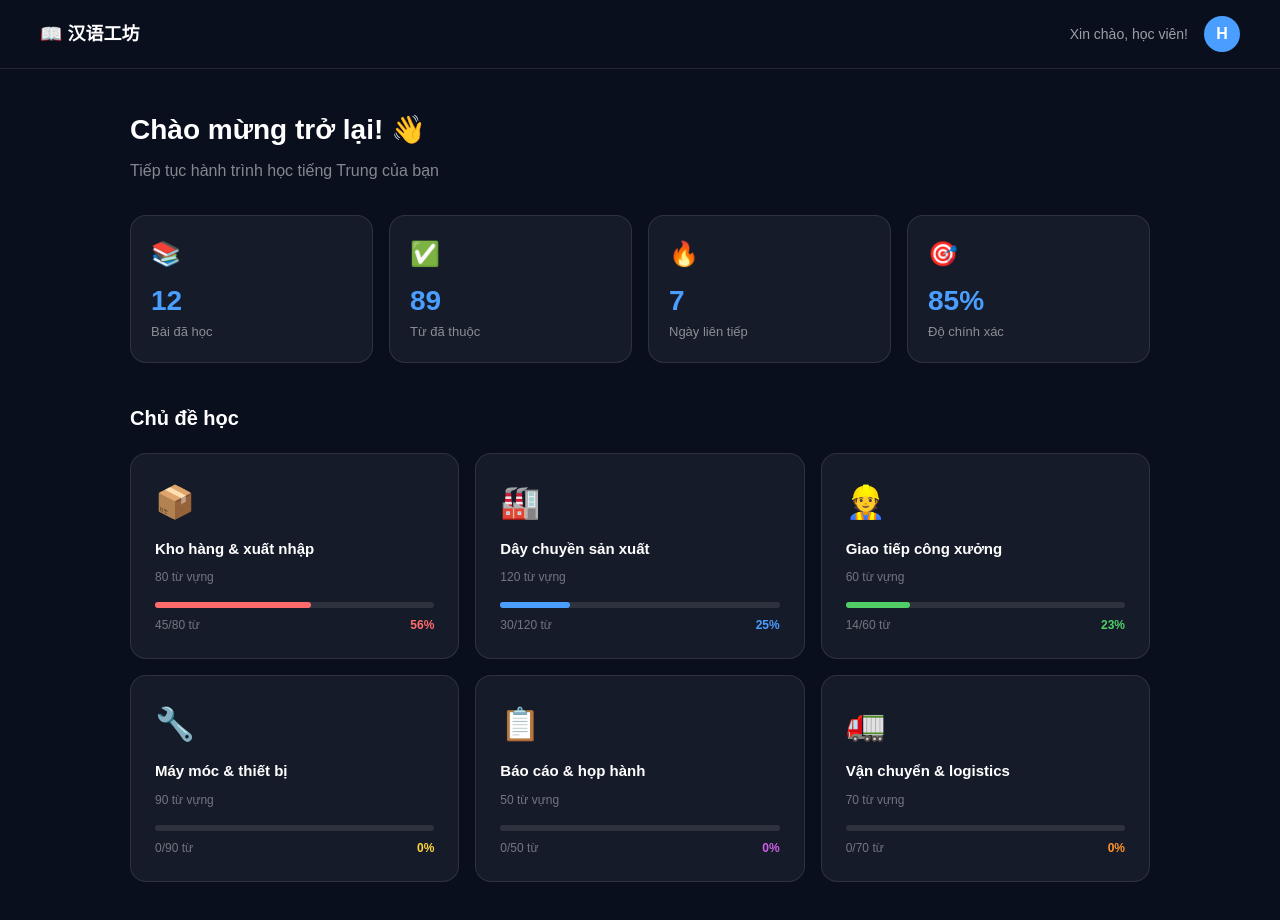
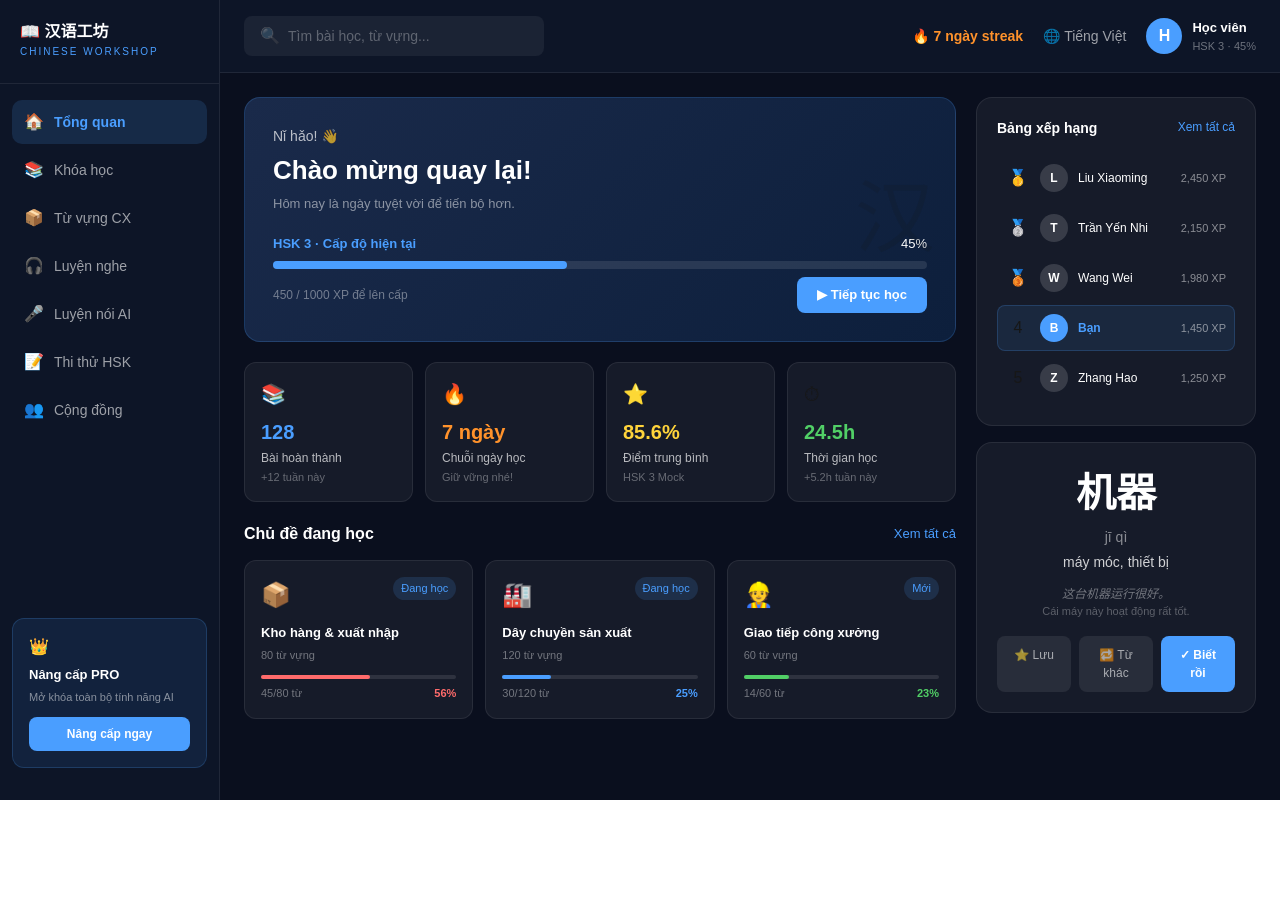
Before and after one commit to phuthanhn39-boop/chinese-factory-app, a Next.js app: page /dashboard in a window 1280 px wide. After the commit the page ends 800 px from the top, so only its background shows below. Built offline with nearby package versions, Linux system fonts and the light colour scheme.

Commit message:
improve dashboard UI

```diff
--- a/app/dashboard/page.tsx
+++ b/app/dashboard/page.tsx
@@ -1,58 +1,156 @@
 export default function Dashboard() {
   return (
-    <div style={{minHeight: '100vh', background: '#0a0f1e', fontFamily: 'sans-serif'}}>
-      <nav style={{display: 'flex', alignItems: 'center', justifyContent: 'space-between', padding: '16px 40px', borderBottom: '1px solid rgba(255,255,255,0.1)'}}>
-        <div style={{color: '#fff', fontWeight: 700, fontSize: '18px'}}>📖 汉语工坊</div>
-        <div style={{display: 'flex', alignItems: 'center', gap: '16px'}}>
-          <span style={{color: 'rgba(255,255,255,0.6)', fontSize: '14px'}}>Xin chào, học viên!</span>
-          <div style={{width: '36px', height: '36px', borderRadius: '50%', background: '#4a9eff', display: 'flex', alignItems: 'center', justifyContent: 'center', color: '#fff', fontWeight: 700}}>H</div>
+    <div style={{display:'flex',minHeight:'100vh',background:'#0a0f1e',fontFamily:'sans-serif'}}>
+      <div style={{width:'220px',background:'#0d1527',borderRight:'1px solid rgba(255,255,255,0.08)',padding:'20px 0',display:'flex',flexDirection:'column',justifyContent:'space-between'}}>
+        <div>
+          <div style={{padding:'0 20px 24px',borderBottom:'1px solid rgba(255,255,255,0.08)'}}>
+            <div style={{color:'#fff',fontWeight:700,fontSize:'16px'}}>📖 汉语工坊</div>
+            <div style={{color:'#4a9eff',fontSize:'10px',letterSpacing:'2px'}}>CHINESE WORKSHOP</div>
           </div>
-      </nav>
+          <div style={{padding:'16px 12px'}}>
+            {[['🏠','Tổng quan',true],['📚','Khóa học',false],['📦','Từ vựng CX',false],['🎧','Luyện nghe',false],['🎤','Luyện nói AI',false],['📝','Thi thử HSK',false],['👥','Cộng đồng',false]].map(([icon,label,active]) => (
+              <div key={label} style={{display:'flex',alignItems:'center',gap:'10px',padding:'10px 12px',borderRadius:'10px',marginBottom:'4px',background:active?'rgba(74,158,255,0.15)':'transparent',cursor:'pointer'}}>
+                <span style={{fontSize:'16px'}}>{icon}</span>
+                <span style={{color:active?'#4a9eff':'rgba(255,255,255,0.6)',fontSize:'14px',fontWeight:active?600:400}}>{label}</span>
+              </div>
+            ))}
+          </div>
+        </div>
+        <div style={{padding:'16px',margin:'12px',background:'rgba(74,158,255,0.1)',borderRadius:'12px',border:'1px solid rgba(74,158,255,0.2)'}}>
+          <div style={{fontSize:'16px',marginBottom:'6px'}}>👑</div>
+          <div style={{color:'#fff',fontWeight:600,fontSize:'13px',marginBottom:'4px'}}>Nâng cấp PRO</div>
+          <div style={{color:'rgba(255,255,255,0.5)',fontSize:'11px',marginBottom:'12px'}}>Mở khóa toàn bộ tính năng AI</div>
+          <div style={{background:'#4a9eff',color:'#fff',textAlign:'center',padding:'8px',borderRadius:'8px',fontSize:'12px',fontWeight:600,cursor:'pointer'}}>Nâng cấp ngay</div>
+        </div>
+      </div>
 
-      <div style={{maxWidth: '1100px', margin: '0 auto', padding: '40px'}}>
-        <h1 style={{color: '#fff', fontSize: '28px', fontWeight: 700, marginBottom: '8px'}}>Chào mừng trở lại! 👋</h1>
-        <p style={{color: 'rgba(255,255,255,0.5)', marginBottom: '32px'}}>Tiếp tục hành trình học tiếng Trung của bạn</p>
+      <div style={{flex:1,overflow:'auto'}}>
+        <div style={{display:'flex',alignItems:'center',justifyContent:'space-between',padding:'16px 24px',borderBottom:'1px solid rgba(255,255,255,0.08)',background:'#0d1527'}}>
+          <div style={{background:'rgba(255,255,255,0.06)',borderRadius:'8px',padding:'8px 16px',display:'flex',alignItems:'center',gap:'8px',width:'300px'}}>
+            <span style={{color:'rgba(255,255,255,0.3)'}}>🔍</span>
+            <span style={{color:'rgba(255,255,255,0.3)',fontSize:'14px'}}>Tìm bài học, từ vựng...</span>
+          </div>
+          <div style={{display:'flex',alignItems:'center',gap:'20px'}}>
+            <span style={{color:'#ff922b',fontSize:'14px',fontWeight:600}}>🔥 7 ngày streak</span>
+            <span style={{color:'rgba(255,255,255,0.6)',fontSize:'14px'}}>🌐 Tiếng Việt</span>
+            <div style={{display:'flex',alignItems:'center',gap:'10px'}}>
+              <div style={{width:'36px',height:'36px',borderRadius:'50%',background:'#4a9eff',display:'flex',alignItems:'center',justifyContent:'center',color:'#fff',fontWeight:700}}>H</div>
+              <div>
+                <div style={{color:'#fff',fontSize:'13px',fontWeight:600}}>Học viên</div>
+                <div style={{color:'rgba(255,255,255,0.4)',fontSize:'11px'}}>HSK 3 · 45%</div>
+              </div>
+            </div>
+          </div>
+        </div>
 
-        <div style={{display: 'grid', gridTemplateColumns: 'repeat(4,1fr)', gap: '16px', marginBottom: '40px'}}>
+        <div style={{padding:'24px',display:'grid',gridTemplateColumns:'1fr 280px',gap:'20px'}}>
+          <div>
+            <div style={{background:'linear-gradient(135deg,#1a2a4a,#0d1f3c)',borderRadius:'16px',padding:'28px',marginBottom:'20px',border:'1px solid rgba(74,158,255,0.2)',position:'relative',overflow:'hidden'}}>
+              <div style={{position:'absolute',right:'20px',top:'50%',transform:'translateY(-50%)',fontSize:'80px',opacity:0.15}}>汉</div>
+              <div style={{color:'rgba(255,255,255,0.7)',fontSize:'14px',marginBottom:'4px'}}>Nǐ hǎo! 👋</div>
+              <h2 style={{color:'#fff',fontSize:'26px',fontWeight:700,margin:'0 0 4px'}}>Chào mừng quay lại!</h2>
+              <p style={{color:'rgba(255,255,255,0.5)',fontSize:'13px',marginBottom:'20px'}}>Hôm nay là ngày tuyệt vời để tiến bộ hơn.</p>
+              <div style={{marginBottom:'8px',display:'flex',justifyContent:'space-between'}}>
+                <span style={{color:'#4a9eff',fontSize:'13px',fontWeight:600}}>HSK 3 · Cấp độ hiện tại</span>
+                <span style={{color:'#fff',fontSize:'13px'}}>45%</span>
+              </div>
+              <div style={{background:'rgba(255,255,255,0.1)',borderRadius:'4px',height:'8px',marginBottom:'8px'}}>
+                <div style={{background:'#4a9eff',height:'8px',borderRadius:'4px',width:'45%'}}></div>
+              </div>
+              <div style={{display:'flex',justifyContent:'space-between',alignItems:'center'}}>
+                <span style={{color:'rgba(255,255,255,0.4)',fontSize:'12px'}}>450 / 1000 XP để lên cấp</span>
+                <div style={{background:'#4a9eff',color:'#fff',padding:'8px 20px',borderRadius:'8px',fontSize:'13px',fontWeight:600,cursor:'pointer'}}>▶ Tiếp tục học</div>
+              </div>
+            </div>
+
+            <div style={{display:'grid',gridTemplateColumns:'repeat(4,1fr)',gap:'12px',marginBottom:'20px'}}>
               {[
-            {num: '12', lbl: 'Bài đã học', icon: '📚'},
-            {num: '89', lbl: 'Từ đã thuộc', icon: '✅'},
-            {num: '7', lbl: 'Ngày liên tiếp', icon: '🔥'},
-            {num: '85%', lbl: 'Độ chính xác', icon: '🎯'},
+                {icon:'📚',num:'128',lbl:'Bài hoàn thành',sub:'+12 tuần này',color:'#4a9eff'},
+                {icon:'🔥',num:'7 ngày',lbl:'Chuỗi ngày học',sub:'Giữ vững nhé!',color:'#ff922b'},
+                {icon:'⭐',num:'85.6%',lbl:'Điểm trung bình',sub:'HSK 3 Mock',color:'#ffd43b'},
+                {icon:'⏱',num:'24.5h',lbl:'Thời gian học',sub:'+5.2h tuần này',color:'#51cf66'},
               ].map(s => (
-            <div key={s.lbl} style={{background: 'rgba(255,255,255,0.05)', borderRadius: '16px', padding: '20px', border: '1px solid rgba(255,255,255,0.1)'}}>
-              <div style={{fontSize: '24px', marginBottom: '8px'}}>{s.icon}</div>
-              <div style={{color: '#4a9eff', fontSize: '28px', fontWeight: 700}}>{s.num}</div>
-              <div style={{color: 'rgba(255,255,255,0.5)', fontSize: '13px'}}>{s.lbl}</div>
+                <div key={s.lbl} style={{background:'rgba(255,255,255,0.05)',borderRadius:'12px',padding:'16px',border:'1px solid rgba(255,255,255,0.08)'}}>
+                  <div style={{fontSize:'20px',marginBottom:'8px'}}>{s.icon}</div>
+                  <div style={{color:s.color,fontSize:'20px',fontWeight:700,marginBottom:'2px'}}>{s.num}</div>
+                  <div style={{color:'rgba(255,255,255,0.7)',fontSize:'12px',marginBottom:'2px'}}>{s.lbl}</div>
+                  <div style={{color:'rgba(255,255,255,0.35)',fontSize:'11px'}}>{s.sub}</div>
                 </div>
               ))}
             </div>
 
-        <h2 style={{color: '#fff', fontSize: '20px', fontWeight: 600, marginBottom: '20px'}}>Chủ đề học</h2>
-        <div style={{display: 'grid', gridTemplateColumns: 'repeat(3,1fr)', gap: '16px'}}>
+            <div style={{marginBottom:'20px'}}>
+              <div style={{display:'flex',justifyContent:'space-between',alignItems:'center',marginBottom:'14px'}}>
+                <h3 style={{color:'#fff',fontSize:'16px',fontWeight:600,margin:0}}>Chủ đề đang học</h3>
+                <span style={{color:'#4a9eff',fontSize:'13px',cursor:'pointer'}}>Xem tất cả</span>
+              </div>
+              <div style={{display:'grid',gridTemplateColumns:'repeat(3,1fr)',gap:'12px'}}>
                 {[
-            {icon: '📦', title: 'Kho hàng & xuất nhập', words: 80, done: 45, color: '#ff6b6b'},
-            {icon: '🏭', title: 'Dây chuyền sản xuất', words: 120, done: 30, color: '#4a9eff'},
-            {icon: '👷', title: 'Giao tiếp công xưởng', words: 60, done: 14, color: '#51cf66'},
-            {icon: '🔧', title: 'Máy móc & thiết bị', words: 90, done: 0, color: '#ffd43b'},
-            {icon: '📋', title: 'Báo cáo & họp hành', words: 50, done: 0, color: '#cc5de8'},
-            {icon: '🚛', title: 'Vận chuyển & logistics', words: 70, done: 0, color: '#ff922b'},
+                  {icon:'📦',title:'Kho hàng & xuất nhập',words:80,done:45,color:'#ff6b6b',tag:'Đang học'},
+                  {icon:'🏭',title:'Dây chuyền sản xuất',words:120,done:30,color:'#4a9eff',tag:'Đang học'},
+                  {icon:'👷',title:'Giao tiếp công xưởng',words:60,done:14,color:'#51cf66',tag:'Mới'},
                 ].map(t => (
-            <div key={t.title} style={{background: 'rgba(255,255,255,0.05)', borderRadius: '16px', padding: '24px', border: '1px solid rgba(255,255,255,0.1)', cursor: 'pointer'}}>
-              <div style={{fontSize: '32px', marginBottom: '12px'}}>{t.icon}</div>
-              <h3 style={{color: '#fff', fontSize: '15px', fontWeight: 600, margin: '0 0 8px'}}>{t.title}</h3>
-              <p style={{color: 'rgba(255,255,255,0.4)', fontSize: '12px', margin: '0 0 16px'}}>{t.words} từ vựng</p>
-              <div style={{background: 'rgba(255,255,255,0.1)', borderRadius: '4px', height: '6px', marginBottom: '8px'}}>
-                <div style={{background: t.color, height: '6px', borderRadius: '4px', width: Math.round(t.done/t.words*100) + '%'}}></div>
+                  <div key={t.title} style={{background:'rgba(255,255,255,0.05)',borderRadius:'12px',padding:'16px',border:'1px solid rgba(255,255,255,0.08)',cursor:'pointer'}}>
+                    <div style={{display:'flex',justifyContent:'space-between',marginBottom:'10px'}}>
+                      <span style={{fontSize:'24px'}}>{t.icon}</span>
+                      <span style={{background:'rgba(74,158,255,0.15)',color:'#4a9eff',fontSize:'11px',padding:'3px 8px',borderRadius:'20px',height:'fit-content'}}>{t.tag}</span>
                     </div>
-              <div style={{display: 'flex', justifyContent: 'space-between'}}>
-                <span style={{color: 'rgba(255,255,255,0.4)', fontSize: '12px'}}>{t.done}/{t.words} từ</span>
-                <span style={{color: t.color, fontSize: '12px', fontWeight: 600}}>{Math.round(t.done/t.words*100)}%</span>
+                    <div style={{color:'#fff',fontSize:'13px',fontWeight:600,marginBottom:'4px'}}>{t.title}</div>
+                    <div style={{color:'rgba(255,255,255,0.4)',fontSize:'11px',marginBottom:'12px'}}>{t.words} từ vựng</div>
+                    <div style={{background:'rgba(255,255,255,0.1)',borderRadius:'4px',height:'4px',marginBottom:'6px'}}>
+                      <div style={{background:t.color,height:'4px',borderRadius:'4px',width:Math.round(t.done/t.words*100)+'%'}}></div>
+                    </div>
+                    <div style={{display:'flex',justifyContent:'space-between'}}>
+                      <span style={{color:'rgba(255,255,255,0.4)',fontSize:'11px'}}>{t.done}/{t.words} từ</span>
+                      <span style={{color:t.color,fontSize:'11px',fontWeight:600}}>{Math.round(t.done/t.words*100)}%</span>
                     </div>
                   </div>
                 ))}
               </div>
             </div>
           </div>
+
+          <div>
+            <div style={{background:'rgba(255,255,255,0.05)',borderRadius:'16px',padding:'20px',border:'1px solid rgba(255,255,255,0.08)',marginBottom:'16px'}}>
+              <div style={{display:'flex',justifyContent:'space-between',marginBottom:'16px'}}>
+                <span style={{color:'#fff',fontWeight:600,fontSize:'14px'}}>Bảng xếp hạng</span>
+                <span style={{color:'#4a9eff',fontSize:'12px',cursor:'pointer'}}>Xem tất cả</span>
+              </div>
+              {[
+                {rank:'🥇',name:'Liu Xiaoming',xp:'2,450 XP'},
+                {rank:'🥈',name:'Trần Yến Nhi',xp:'2,150 XP'},
+                {rank:'🥉',name:'Wang Wei',xp:'1,980 XP'},
+                {rank:'4',name:'Bạn',xp:'1,450 XP',me:true},
+                {rank:'5',name:'Zhang Hao',xp:'1,250 XP'},
+              ].map(p => (
+                <div key={p.name} style={{display:'flex',alignItems:'center',gap:'10px',padding:'8px',borderRadius:'8px',marginBottom:'4px',background:p.me?'rgba(74,158,255,0.1)':'transparent',border:p.me?'1px solid rgba(74,158,255,0.2)':'1px solid transparent'}}>
+                  <span style={{fontSize:'16px',width:'24px',textAlign:'center'}}>{p.rank}</span>
+                  <div style={{width:'28px',height:'28px',borderRadius:'50%',background:p.me?'#4a9eff':'rgba(255,255,255,0.15)',display:'flex',alignItems:'center',justifyContent:'center',color:'#fff',fontSize:'12px',fontWeight:600}}>{p.name[0]}</div>
+                  <div style={{flex:1}}>
+                    <div style={{color:p.me?'#4a9eff':'#fff',fontSize:'12px',fontWeight:p.me?600:400}}>{p.name}</div>
+                  </div>
+                  <span style={{color:'rgba(255,255,255,0.5)',fontSize:'11px'}}>{p.xp}</span>
+                </div>
+              ))}
+            </div>
+
+            <div style={{background:'rgba(255,255,255,0.05)',borderRadius:'16px',padding:'20px',border:'1px solid rgba(255,255,255,0.08)'}}>
+              <div style={{textAlign:'center',marginBottom:'12px'}}>
+                <div style={{color:'#fff',fontSize:'40px',fontWeight:700,marginBottom:'4px'}}>机器</div>
+                <div style={{color:'rgba(255,255,255,0.5)',fontSize:'14px',marginBottom:'4px'}}>jī qì</div>
+                <div style={{color:'rgba(255,255,255,0.8)',fontSize:'14px',marginBottom:'12px'}}>máy móc, thiết bị</div>
+                <div style={{color:'rgba(255,255,255,0.4)',fontSize:'12px',fontStyle:'italic'}}>这台机器运行很好。</div>
+                <div style={{color:'rgba(255,255,255,0.3)',fontSize:'11px',marginBottom:'16px'}}>Cái máy này hoạt động rất tốt.</div>
+              </div>
+              <div style={{display:'flex',gap:'8px'}}>
+                <div style={{flex:1,background:'rgba(255,255,255,0.08)',color:'rgba(255,255,255,0.6)',textAlign:'center',padding:'10px',borderRadius:'8px',fontSize:'12px',cursor:'pointer'}}>⭐ Lưu</div>
+                <div style={{flex:1,background:'rgba(255,255,255,0.08)',color:'rgba(255,255,255,0.6)',textAlign:'center',padding:'10px',borderRadius:'8px',fontSize:'12px',cursor:'pointer'}}>🔁 Từ khác</div>
+                <div style={{flex:1,background:'#4a9eff',color:'#fff',textAlign:'center',padding:'10px',borderRadius:'8px',fontSize:'12px',cursor:'pointer',fontWeight:600}}>✓ Biết rồi</div>
+              </div>
+            </div>
+          </div>
+        </div>
+      </div>
+    </div>
   )
 }
```
Lines whose indentation alone changed are shown as unchanged.
